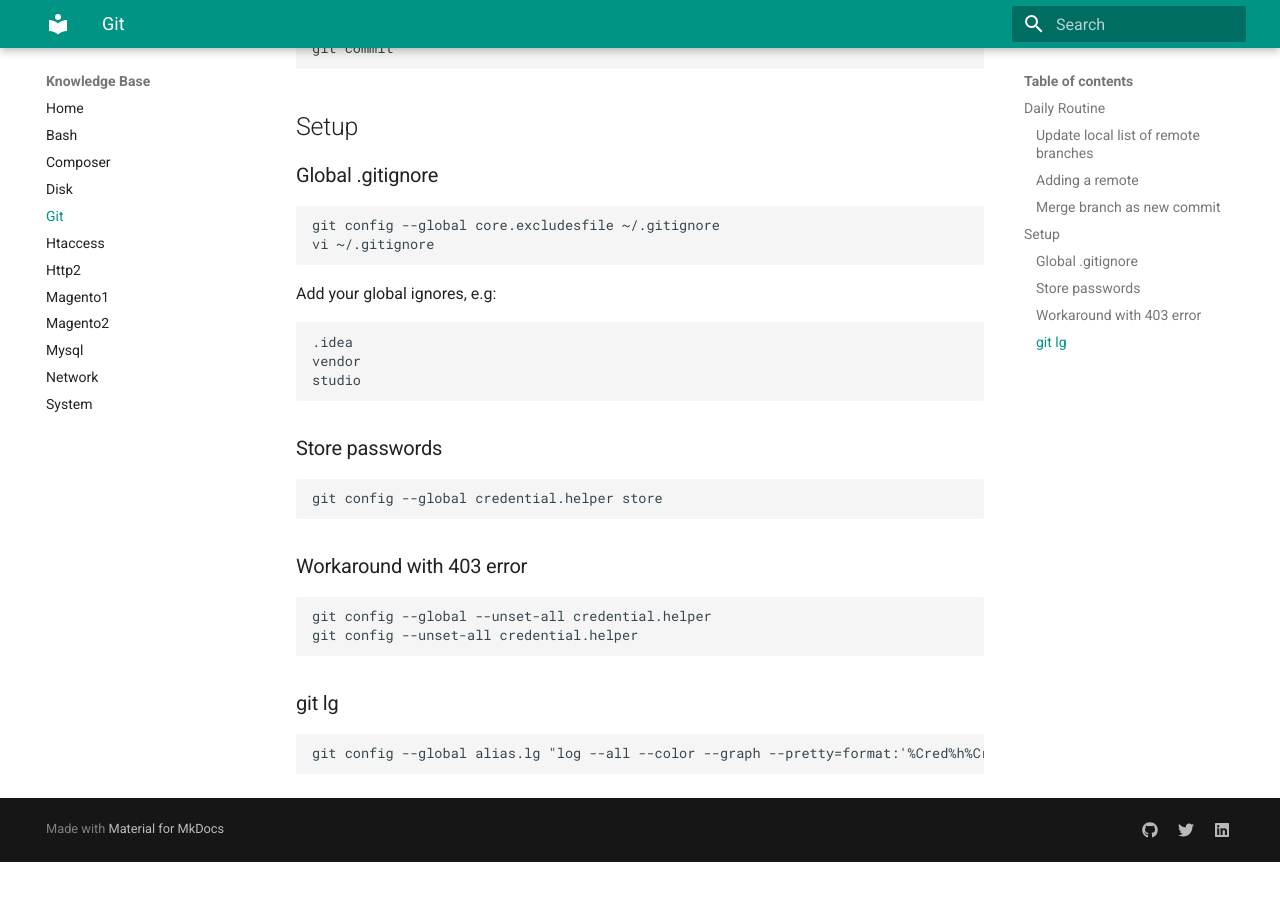
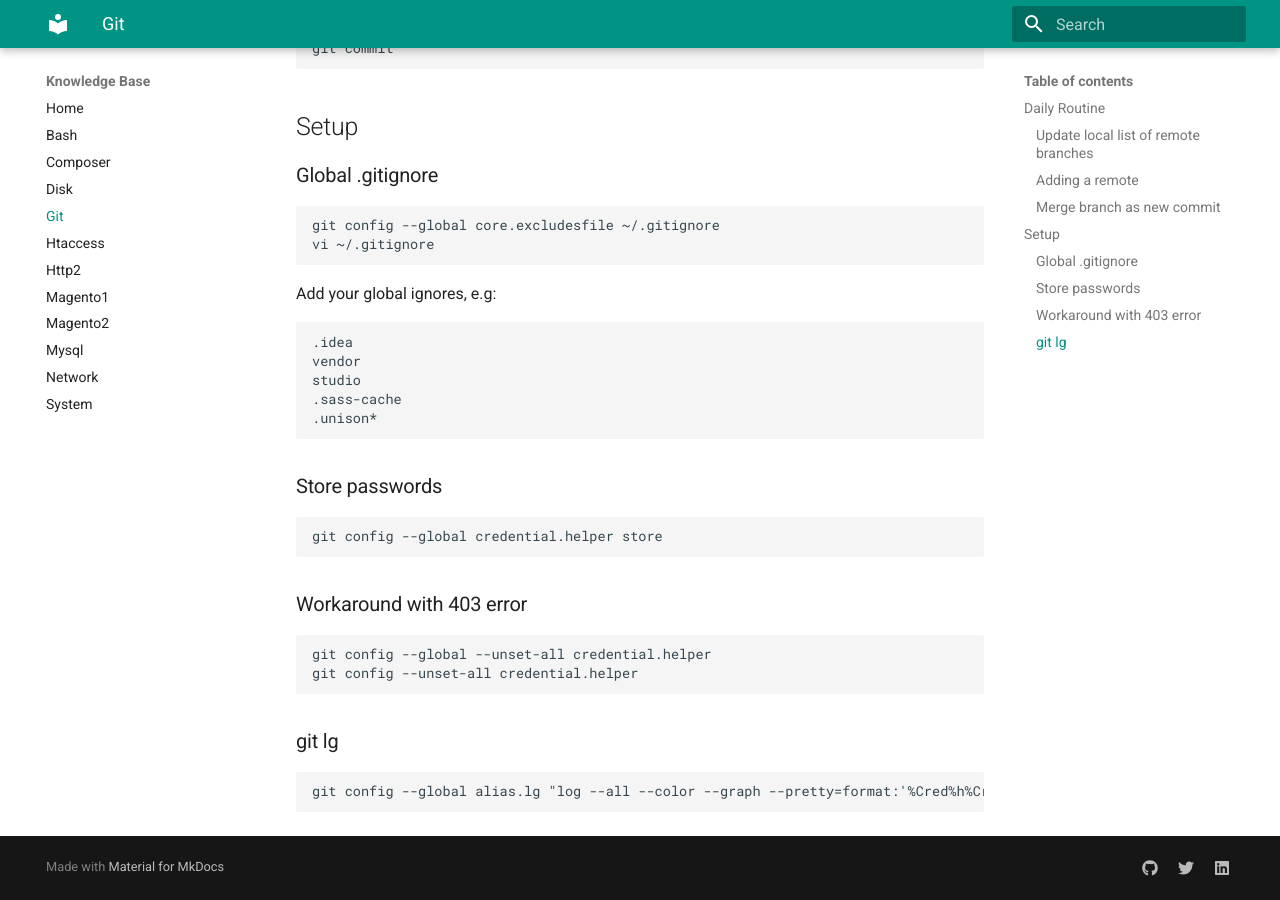
Before and after one commit to yutv/kb, an MkDocs documentation site: the page built from docs/git.md, in a window 1280 px wide and 900 px high, scrolled down 541 px. Built offline with MkDocs 1.6.1 and Material for MkDocs 9.7.7, drawn with Linux system fonts in a browser that asks for light colours; before the commit the page ends 1403 px from its top, so only the background shows below that.

Commit message:
GIT: updated global .gitignore

````diff
--- a/docs/git.md
+++ b/docs/git.md
@@ -28,6 +28,9 @@ Add your global ignores, e.g:
     .idea
     vendor
     studio
+    .sass-cache
+    .unison*
+
 ###Store passwords
 ```bash
 git config --global credential.helper store
````
